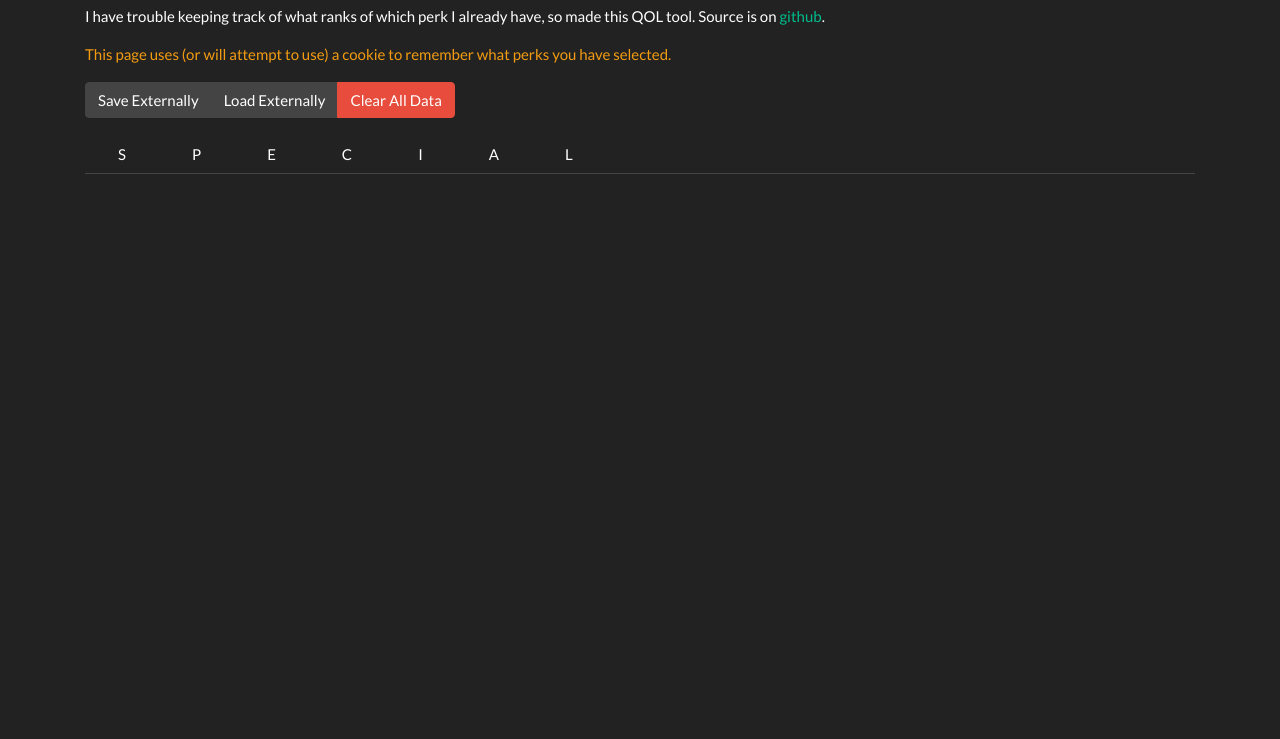
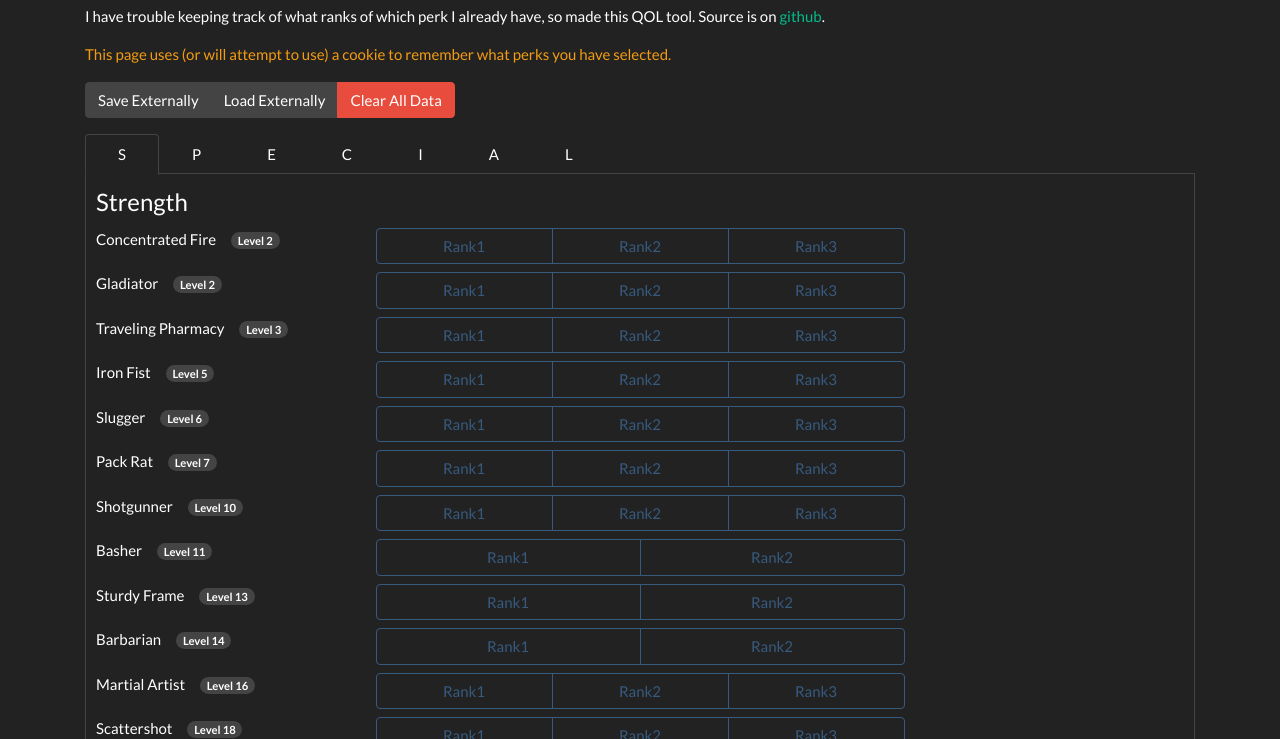
Before and after one commit to nwesterhausen/fallout-perk-tracker, a plain HTML site: page index.html in a window 1280 px wide. Shown: the part 61-800 px from the top of the page. Drawn offline with nearby package versions, Linux system fonts and the light colour scheme.

Commit message:
visiual changes

```diff
--- a/index.html
+++ b/index.html
@@ -27,26 +27,20 @@
     <div class="container">
         <header>
             <h1>Perk Tracker for Fallout 76</h1>
-        <p>I have trouble keeping track of what ranks of which perk I already have, so made this QOL tool.
-            Source is on <a href="https://github.com/nwesterhausen/fallout-perk-tracker">github</a>.</p>
-        <p class="text-warning">This page uses (or will attempt to use) a cookie to remember what perks you have
-            selected.</p>
+            <p>I have trouble keeping track of what ranks of which perk I already have, so made this QOL tool. Source is on <a href="https://github.com/nwesterhausen/fallout-perk-tracker">github</a>.</p>
+            <p class="text-warning">This page uses (or will attempt to use) a cookie to remember what perks you have selected.</p>
         </header>
         <p class="container">
             <div class="btn-group" role="group">
                 <div class="btn-group" role="group">
-                <button id="btnGroupDrop1" type="button" class="btn btn-secondary " data-toggle="dropdown">Save
-                    Externally
-                </button>
+                    <button id="btnGroupDrop1" type="button" class="btn btn-secondary" data-toggle="dropdown">Save Externally</button>
                     <div class="dropdown-menu" aria-labelledby="btnGroupDrop1">
                         <a class="dropdown-item" id="btnDownload" href="#">To file (.txt)</a>
                         <a class="dropdown-item" id="btnCopyTo" href="#">To clipboard</a>
                     </div>
                 </div>
                 <div class="btn-group" role="group">
-                <button id="btnGroupDrop2" type="button" class="btn btn-secondary " data-toggle="dropdown">Load
-                    Externally
-                </button>
+                    <button id="btnGroupDrop2" type="button" class="btn btn-secondary " data-toggle="dropdown">Load Externally</button>
                     <div class="dropdown-menu" aria-labelledby="btnGroupDrop1">
                         <!--<a class="dropdown-item" disabled="" href="#">From file (.txt)</a>-->
                         <a id="btnLoadFrom" class="dropdown-item" href="#">From clipboard</a>
@@ -58,6 +52,16 @@
         <p id="alertbox"></p>
         <div id="content"></div>
     </div>
+    <style>
+      .nav-tabs .nav-link:hover > .specText{
+        display: inline-block !important;
+      }
+      .tab-content{
+        padding: 10px;
+        border-left: 1px solid #444;
+        border-right: 1px solid #444;
+      }
+    </style>
     <script src="./main.js"></script>
   </body>
 </html>
--- a/main.js
+++ b/main.js
@@ -1,5 +1,7 @@
 var state = Cookies.get(SAVED_COOKIE_NAME);
 var $loadWindow = $(MODAL_HTML);
+
+
 // Build the page
 generateRadios();
 // Check for saved cookie
@@ -8,13 +10,15 @@ if (state) {
     state = state.replace(/[ !'".]/g, "-");
     loadState();
 }
+
 // Register auto-saving
-$("input").change(function () {
+$("input[type='radio']").change(function () {
     setTimeout(function() {
         saveState();
         Cookies.set(SAVED_COOKIE_NAME, state);
-    },100);
+    }, 100);
 });
+
 // Register menu buttons
 $("#btnClearAll").click(clearAllData);
 $("#btnCopyTo").click(copyToClipboard);
@@ -24,21 +28,23 @@ $("#btnLoadFrom").click(loadFromClipboard);
 function generateRadios() {
     let contentdiv = $("#content");
     let tabheader = "<ul class=\"nav nav-tabs\">\n";
+    let key = "strength";
+
     for (let special of Object.keys(PERKS)) {
+        active =
         tabheader += "  <li class=\"nav-item\">\n" +
-            "    <a class=\"nav-link\" data-toggle=\"tab\" href=\"#" + special + "\">" +
-            special.substring(0, 1) + "</a>\n" +
+            "    <a class=\"nav-link "+ (key ==  special.toLowerCase() ? "active show" : "") +"\" data-toggle=\"tab\" href=\"#" + special + "\">" + special.substring(0, 1) + "<span class='specText' style='display:none;'>" + special.substring(1) + "</span> </a>\n" +
             "  </li>";
     }
     tabheader += "</ul>";
     contentdiv.append(tabheader);
     let tabcontent = "<div id=\"tabContent\" class=\"tab-content\">";
     for (let special of Object.keys(PERKS)) {
-        tabcontent += "<div class=\"tab-pane fade\" id=\""+special+"\">";
+        tabcontent += "<div class=\"tab-pane fade " + (key ==  special.toLowerCase() ? "active show" : "") + "\" id=\""+special+"\">";
         tabcontent += "<legend>" + special + "</legend>";
         for (let i = 0; i < PERKS[special].length; i++) {
             let groupname = PERKS[special][i].name.replace(/[ !'".]/g, "-").toLowerCase();
-            let radios = "<div class='row' id='"+groupname+"'><div class='col-sm-3'><span style='margin-right:15px'>"+PERKS[special][i].name+"</span><span class='badge badge-pill badge-secondary'>Level "+PERKS[special][i].levelreq+"</span></div>" +
+            let radios = "<div class='row mb-2' id='"+groupname+"'><div class='col-sm-3'><span style='margin-right:15px'>"+PERKS[special][i].name+"</span><span class='badge badge-pill badge-secondary'>Level "+PERKS[special][i].levelreq+"</span></div>" +
                 "<div class=\"btn-group btn-group-toggle col-sm-6\" data-toggle=\"buttons\">";
             for (let j = 1; j <= PERKS[special][i].ranks; j++)
                 radios += "<label class=\"btn btn-outline-primary\">" +
```
Lines whose indentation alone changed are shown as unchanged.
